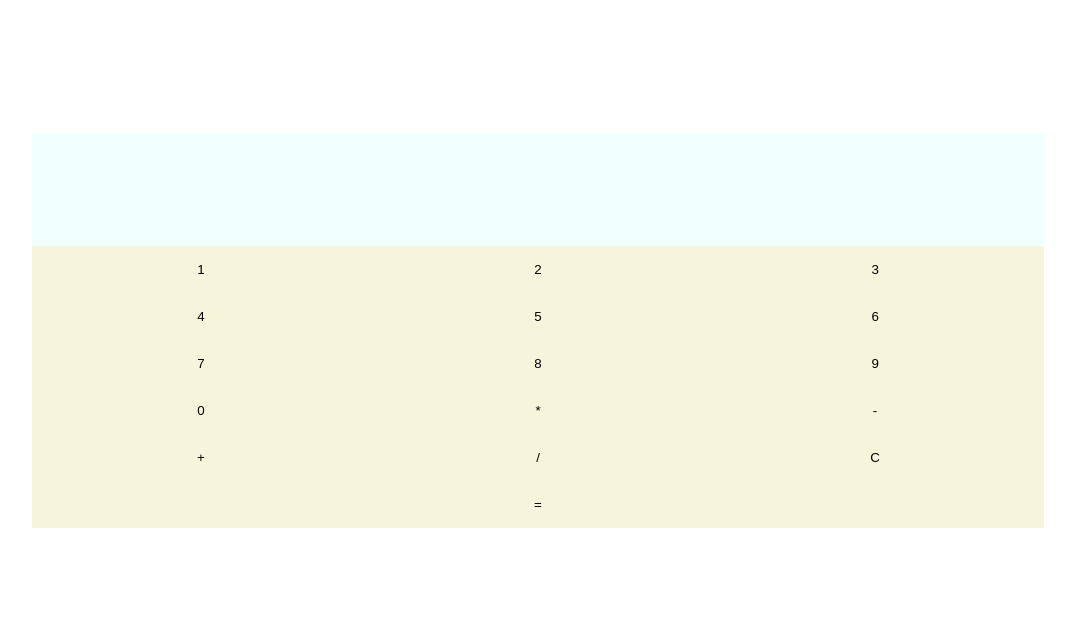
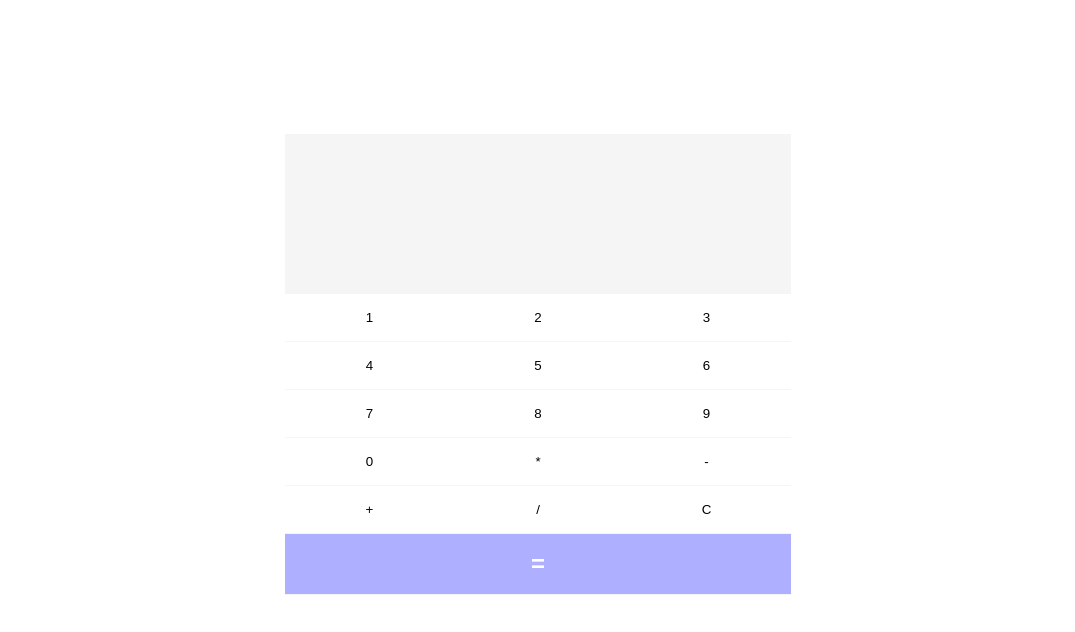
Before and after one commit to abeneyto/Calculator, an Angular app: page / in a window 1280 px wide. Shown: the top 632 px of the page, without its empty margins (102-1177 px from the left). Built offline with nearby package versions, Linux system fonts and the light colour scheme.

Commit message:
Responsive and styles

```diff
--- a/src/app/calculator/calculator.component.html
+++ b/src/app/calculator/calculator.component.html
@@ -1,5 +1,5 @@
 <section id="calculator">
     <app-result-viewer [result]="result" [operation]="operation"></app-result-viewer>
     <app-keyboard [dataButtons]="dataButtons" (buttonClicked)="addToOperation($event)" (submit)="submitOperation()" (delete)="deleteData()"></app-keyboard>
-    <div>{{ msgError }}</div>
+    <div class="error">{{ msgError }}</div>
 </section>
--- a/src/app/calculator/calculator.component.scss
+++ b/src/app/calculator/calculator.component.scss
@@ -1,3 +1,20 @@
+@import "./../../styles.scss";
 #calculator {
-    padding: 10%;
+    padding: 10% 5%;
+    .error {
+        color: rgb(185, 0, 0);
+        padding: 1rem;
+    }
 }
+
+@include mq-tablet {
+    #calculator {
+        padding: 10% 15%;
+    }
+}
+
+@include mq-desktop {
+    #calculator {
+        padding: 10% 30%;
+    }
+}
--- a/src/app/calculator/components/keyboard/keyboard.component.scss
+++ b/src/app/calculator/components/keyboard/keyboard.component.scss
@@ -4,7 +4,16 @@
     justify-content: center;
     .flex-item {
         flex: 33.3333%;
-        background-color: beige;
-        &.submit {}
+        &.submit {
+            color: white;
+            background-color: rgb(175, 175, 255);
+             :hover {
+                background-color: rgb(142, 142, 250);
+            }
+            button {
+                font-size: 1.5rem;
+                font-weight: bold;
+            }
+        }
     }
 }
--- a/src/app/calculator/components/result-viewer/result-viewer.component.scss
+++ b/src/app/calculator/components/result-viewer/result-viewer.component.scss
@@ -1,12 +1,16 @@
 #result-viewer {
-    padding: 1rem;
-    height: 5rem;
-    background-color: azure;
-    h2,
+    height: 10rem;
+    background-color: rgb(245, 245, 245);
+    h2 {
+        line-height: 7.5rem;
+        height: 7.5rem;
+        text-align: center;
+        margin: 0rem;
+    }
     h4 {
-        line-height: 50%;
+        line-height: 2.5rem;
         text-align: center;
-        height: 50%;
+        height: 2.5rem;
         margin: 0rem;
     }
 }
--- a/src/styles.scss
+++ b/src/styles.scss
@@ -3,7 +3,7 @@ body {
 }
 
 button {
-    padding: 1rem 3rem;
+    padding: 1rem 0rem;
     background: none;
     color: inherit;
     border: none;
@@ -11,8 +11,9 @@ button {
     cursor: pointer;
     width: 100%;
     text-align: center;
+    border-bottom: 1px solid whitesmoke;
     &:hover {
-        background-color: oldlace;
+        background-color: rgb(252, 252, 252);
     }
 }
 
@@ -20,3 +21,18 @@ h4 {
     color: gray;
     font-weight: 400;
 }
+
+$breakpoint-mov: 640px;
+$breakpoint-tablet: 970px;
+$breakpoint-desktop: 1280px;
+@mixin mq-tablet {
+    @media only screen and (min-width: $breakpoint-mov) and (max-width: $breakpoint-tablet) {
+        @content;
+    }
+}
+
+@mixin mq-desktop {
+    @media only screen and (min-width: $breakpoint-tablet) {
+        @content;
+    }
+}
```
